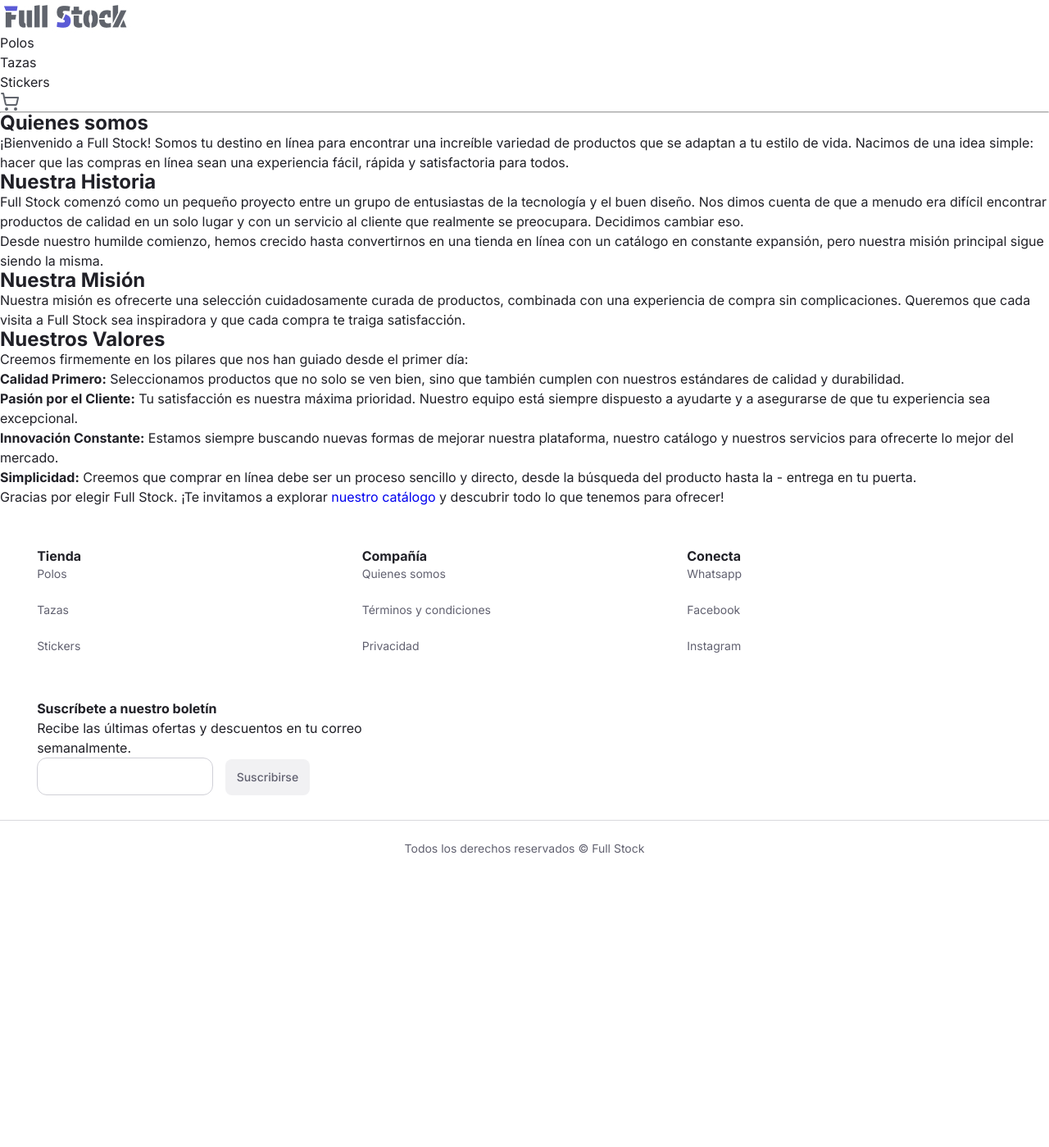
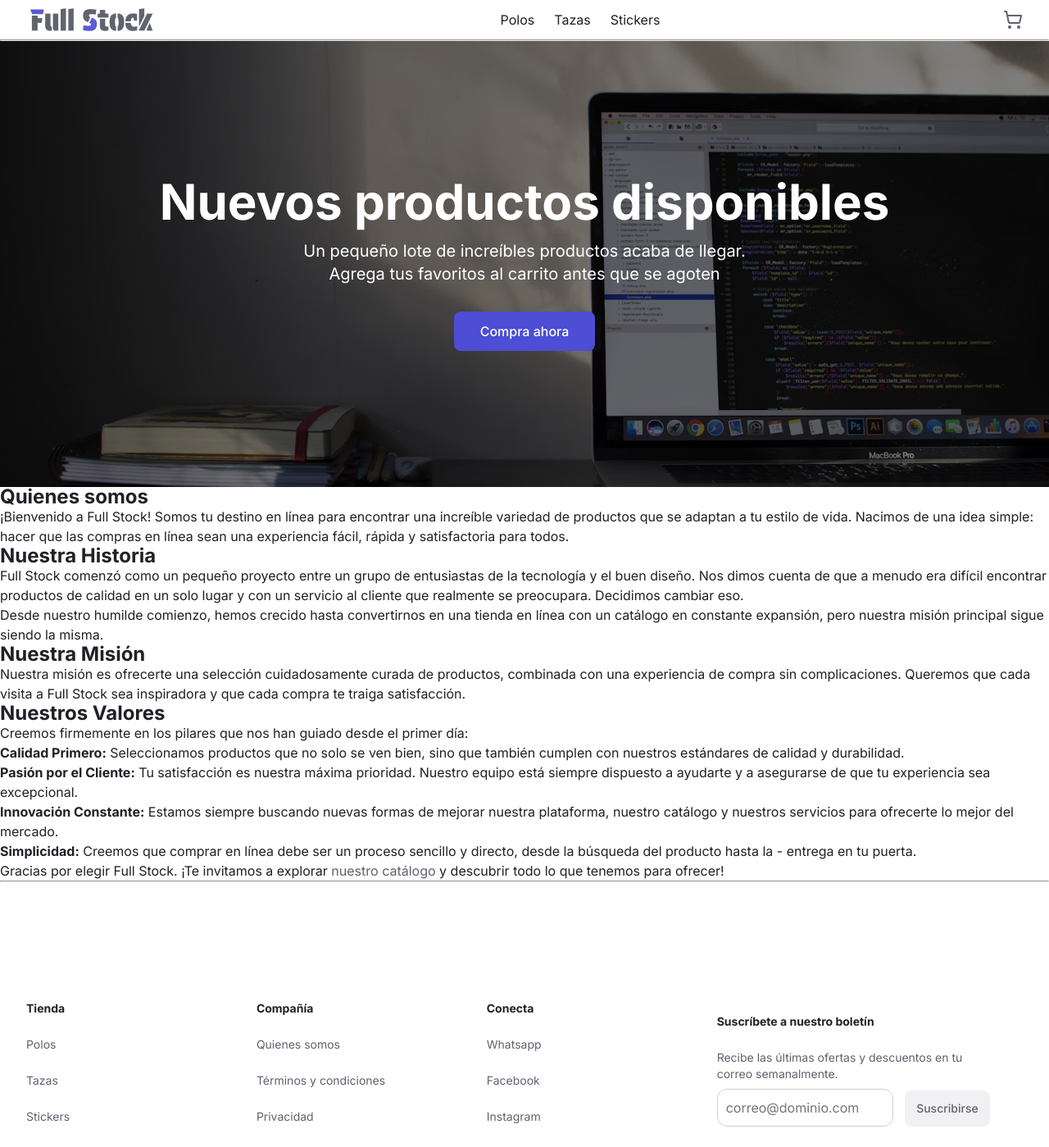
Before and after one commit to DavierAL/fundamentals-november-2025, a plain HTML site: page fullStock/about.html in a window 1280 px wide. Shown: the top 1399 px of the page at 82% size. Before the commit the page ends 1117 px from the top, so only its background shows below. Drawn offline with Linux system fonts and the light colour scheme; a web font is replaced by a local one.

Commit message:
add content to about, privacy & terms

```diff
--- a/fullStock/about.html
+++ b/fullStock/about.html
@@ -1,21 +1,26 @@
 <!DOCTYPE html>
 <html lang="es">
+
 <head>
   <meta charset="UTF-8" />
   <meta name="viewport" content="width=device-width, initial-scale=1.0" />
   <title>Quienes somos | Full Stock</title>
   <link rel="stylesheet" href="./css/index.css" />
 </head>
+
+<div class="vertical-page-layout">
+
   <body>
-    <header class="header">
-      <div class="header__logo">
+    <header class="main-header container">
+      <a href="#" class="header__logo">
         <img src="./images/Logo.jpg" width="160px" height="40px" alt="" />
-      </div>
-      <nav class="header__nav">
-        <ul class="header__nav__list">
-          <li class="header__nav_item">Polos</li>
-          <li class="header__nav_item">Tazas</li>
-          <li class="header__nav_item">Stickers</li>
+      </a>
+
+      <nav class="main__nav">
+        <ul class="nav__list"></ul>
+        <li class="nav__item">Polos</li>
+        <li class="nav__item">Tazas</li>
+        <li class="nav__item">Stickers</li>
         </ul>
       </nav>
       <div class="header__cart">
@@ -23,7 +28,19 @@
       </div>
     </header>
     <hr />
-    <main class="about">
+
+    <section class="hero">
+      <div class="hero__container">
+        <h2 class="hero__title">Nuevos productos disponibles</h2>
+        <p class="hero__text">
+          Un pequeño lote de increíbles productos acaba de llegar.
+          <br />Agrega tus favoritos al carrito antes que se agoten
+        </p>
+        <button class="button button--xl">Compra ahora</button>
+      </div>
+    </section>
+
+    <main class="about content">
       <section class="about__section about__main">
         <h1 class="about__main-title">Quienes somos</h1>
         <p class="about__text about__main-text">
@@ -94,17 +111,17 @@
       <p class="about__closing">
         Gracias por elegir Full Stock. ¡Te invitamos a explorar
         <!-- Todo: Agrega referencia correcta para 'nuestro catálogo'-->
-        <a href="#" target="_blank" rel="noopener noreferrer"
-          >nuestro catálogo</a
-        >
+        <a href="#" target="_blank" rel="noopener noreferrer">nuestro catálogo</a>
         y descubrir todo lo que tenemos para ofrecer!
       </p>
     </main>
-    <footer class="footer">
+    <hr class="footer__hr-top" />
+    <footer class="footer container section-sm">
       <nav class="footer__nav">
+
         <div class="footer__nav__column">
-          <h4>Tienda</h4>
-          <ul class="footer__nav__list">
+          <h4 class="footer__nav__title">Tienda</h4>
+          <ul class="footer__nav-list">
             <li class="footer__nav_item">Polos</li>
             <li class="footer__nav_item">Tazas</li>
             <li class="footer__nav_item">Stickers</li>
@@ -112,16 +129,17 @@
         </div>
 
         <div class="footer__nav__column">
-          <h4>Compañía</h4>
+          <h4 class="footer__nav__title">Compañía</h4>
           <ul class="footer__nav__list">
-            <li class="footer__nav_item">Quienes somos</li>
-            <li class="footer__nav_item">Términos y condiciones</li>
-            <li class="footer__nav_item">Privacidad</li>
+            <li class="footer__nav_item"><a href="/fullStock/about.html">Quienes somos</a></li>
+            <li class="footer__nav_item"><a href="/fullStock/terms.html">Términos y
+                condiciones</a></li>
+            <li class="footer__nav_item"><a href="/fullStock/privacy.html">Privacidad</a></li>
           </ul>
         </div>
 
         <div class="footer__nav__column">
-          <h4>Conecta</h4>
+          <h4 class="footer__nav__title">Conecta</h4>
           <ul class="footer__nav__list">
             <li class="footer__nav_item">Whatsapp</li>
             <li class="footer__nav_item">Facebook</li>
@@ -129,19 +147,21 @@
           </ul>
         </div>
 
-        <div class="footer__bolletin footer__nav__column">
-          <h4>Suscríbete a nuestro boletín</h4>
-          <p class="footer__bolletin__text">
-            Recibe las últimas ofertas y descuentos en tu correo
-            <br />semanalmente.
+        <div class="newsletter-form footer__nav__column">
+          <h4 class="newsletter-form__title">Suscríbete a nuestro boletín</h4>
+          <p class="newsletter-form__text">
+            Recibe las últimas ofertas y descuentos en tu correo semanalmente.
           </p>
-
-          <input class="nav__input" type="text" />
+          <input class="nav__input" type="text" placeholder="correo@dominio.com" />
           <button class="nav-button">Suscribirse</button>
         </div>
+
       </nav>
+
       <hr class="footer__hr" />
       <p class="nav__copyrigh">Todos los derechos reservados © Full Stock</p>
     </footer>
   </body>
+</div>
+
 </html>
--- /dev/null
+++ b/fullStock/css/2_layout/vertical-page-layout.css
@@ -0,0 +1,5 @@
+.vertical-page-layout {
+    display: grid;
+    min-height: 100vh;
+    grid-template-rows: auto 1fr auto;
+}
--- /dev/null
+++ b/fullStock/css/3_components/content.css
@@ -0,0 +1,154 @@
+/* content.css */
+
+/* Contenedor principal para restringir el ancho y centrar, como se sugiere en IMG */
+.content {
+    max-width: 800px;
+    /* Ajustable según tu diseño */
+    margin: 0 auto;
+    font-family: sans-serif;
+    /* O la fuente que uses en tu sitio */
+    color: #333;
+    line-height: 1.6;
+}
+
+/* --- ENCABEZADOS (H1 - H4) --- */
+.content h1 {
+    font-size: 2.5rem;
+    margin-bottom: 1rem;
+    border-bottom: 2px solid #007bff;
+    /* Detalle azul visto en la imagen */
+    padding-bottom: 0.5rem;
+}
+
+.content h2 {
+    font-size: 2rem;
+    margin-top: 2rem;
+    margin-bottom: 1rem;
+    background-color: #fff5f0;
+    /* Fondo sutil visto en H2 */
+    padding: 0.5rem;
+}
+
+.content h3 {
+    font-size: 1.5rem;
+    margin-top: 1.5rem;
+    margin-bottom: 0.5rem;
+    border-bottom: 1px solid #eee;
+}
+
+.content h4 {
+    font-size: 1.25rem;
+    margin-top: 1.5rem;
+    color: #555;
+}
+
+/* --- TEXTO Y ENLACES --- */
+.content p {
+    margin-bottom: 1.2rem;
+}
+
+.content strong {
+    font-weight: 700;
+}
+
+.content em {
+    font-style: italic;
+    color: #555;
+}
+
+.content a {
+    color: #007bff;
+    text-decoration: underline;
+    cursor: pointer;
+}
+
+/* --- LISTAS (UL, OL, LI) --- */
+.content ul,
+.content ol {
+    margin-bottom: 1.5rem;
+    padding-left: 2rem;
+}
+
+.content li {
+    margin-bottom: 0.5rem;
+}
+
+/* --- CÓDIGO (CODE, PRE) --- */
+.content code {
+    background-color: #f4f4f4;
+    padding: 0.2rem 0.4rem;
+    border-radius: 4px;
+    font-family: monospace;
+    font-size: 0.9em;
+}
+
+.content pre {
+    background-color: #1e1e1e;
+    /* Estilo oscuro visto en la imagen */
+    color: #fff;
+    padding: 1.5rem;
+    border-radius: 8px;
+    overflow-x: auto;
+    margin-bottom: 1.5rem;
+}
+
+.content pre code {
+    background-color: transparent;
+    color: inherit;
+    padding: 0;
+}
+
+/* --- CITAS (BLOCKQUOTE) --- */
+.content blockquote {
+    background-color: #fff9f0;
+    /* Fondo cálido visto en la imagen */
+    border-left: 5px solid #ffcc00;
+    /* Borde de acento */
+    margin: 1.5rem 0;
+    padding: 1rem 1.5rem;
+    font-style: italic;
+}
+
+/* --- TABLAS --- */
+.content table {
+    width: 100%;
+    border-collapse: collapse;
+    margin-bottom: 1.5rem;
+    font-size: 0.9rem;
+}
+
+.content table th,
+.content table td {
+    padding: 0.75rem;
+    border-bottom: 1px solid #ddd;
+    text-align: left;
+}
+
+.content table th {
+    font-weight: bold;
+}
+
+/* --- IMÁGENES Y FIGURAS --- */
+.content img {
+    max-width: 100%;
+    height: auto;
+    border-radius: 4px;
+}
+
+.content figure {
+    margin: 1.5rem 0;
+}
+
+.content figcaption {
+    font-size: 0.85rem;
+    color: #666;
+    margin-top: 0.5rem;
+}
+
+/* --- SEPARADORES (HR) --- */
+.content hr {
+    border: 0;
+    height: 1px;
+    background: #ddd;
+    margin: 2rem 0;
+}
--- a/fullStock/css/3_components/links-group.css
+++ b/fullStock/css/3_components/links-group.css
@@ -1,3 +1,8 @@
+a {
+    text-decoration: none;
+    color: var(--muted-foreground);
+}
+
 .footer__nav__column {
     margin-bottom: 30px;
     min-width: 156px;
--- a/fullStock/css/3_components/main-footer.css
+++ b/fullStock/css/3_components/main-footer.css
@@ -1,10 +1,20 @@
+.footer {
+    width: 100%;
+}
+
 .footer__nav {
-    display: flex;
-    flex-wrap: wrap;
-    justify-content: space-between;
-    max-width: 80rem;
-    margin: 2rem auto;
+    display: grid;
+    grid-template-columns: 1fr 1fr;
+    gap: 2rem;
+    margin-bottom: 3rem;
 }
+
+.newsletter-form {
+    grid-column: 1 / -1;
+    margin-top: 1rem;
+
+}
+
 
 .footer__nav__title {
     font-size: .875rem;
@@ -27,32 +37,23 @@
 @media (min-width: 40rem) {
     .footer__nav {
         padding-top: 3rem;
-        display: grid;
-        grid-template-columns: 1fr 1fr 1fr;
-        margin: 0 auto;
+        grid-template-columns: repeat(3, 1fr);
     }
 }
 
 @media (min-width: 64rem) {
-
-    .footer {
-        display: flex;
-        flex-wrap: wrap;
-        padding-top: 3rem;
-        padding-bottom: 3rem;
+    .footer__nav {
+        grid-template-columns: 1fr 1fr 1fr 1.5fr;
     }
 
-    .footer__nav {
-        padding: 0rem 1rem;
+    .newsletter-form {
+        grid-column: auto;
     }
 
     .nav__copyrigh {
-        flex-basis: 100%;
         text-align: center;
     }
-
 }
-
 
 .footer__hr {
     flex-basis: 100%;
--- a/fullStock/css/index.css
+++ b/fullStock/css/index.css
@@ -5,6 +5,7 @@
 
 @import url('2_layout/container.css');
 @import url('2_layout/section.css');
+@import url('2_layout/vertical-page-layout.css');
 
 @import url('3_components/button.css');
 @import url('3_components/header.css');
@@ -23,6 +24,4 @@
 @import url('3_components/by-category.css');
 @import url('3_components/input.css');
 
-
-
 @import url('4_utilities/utilities.css');
```
Also changed, not shown: fullStock/index.html (+27 -59 lines), fullStock/privacy.html (+57 -40 lines), fullStock/terms.html (+43 -24 lines). Lines whose indentation alone changed are shown as unchanged.
